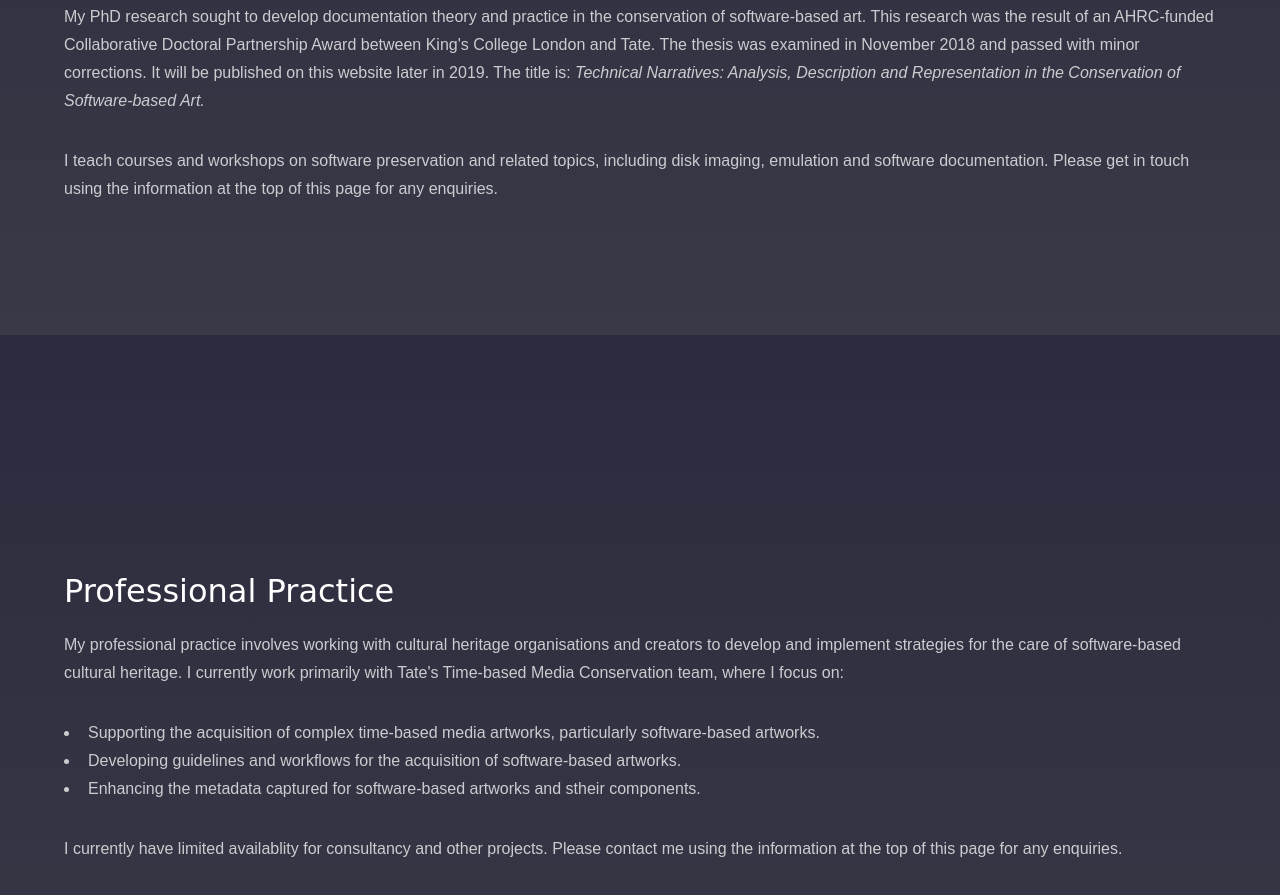
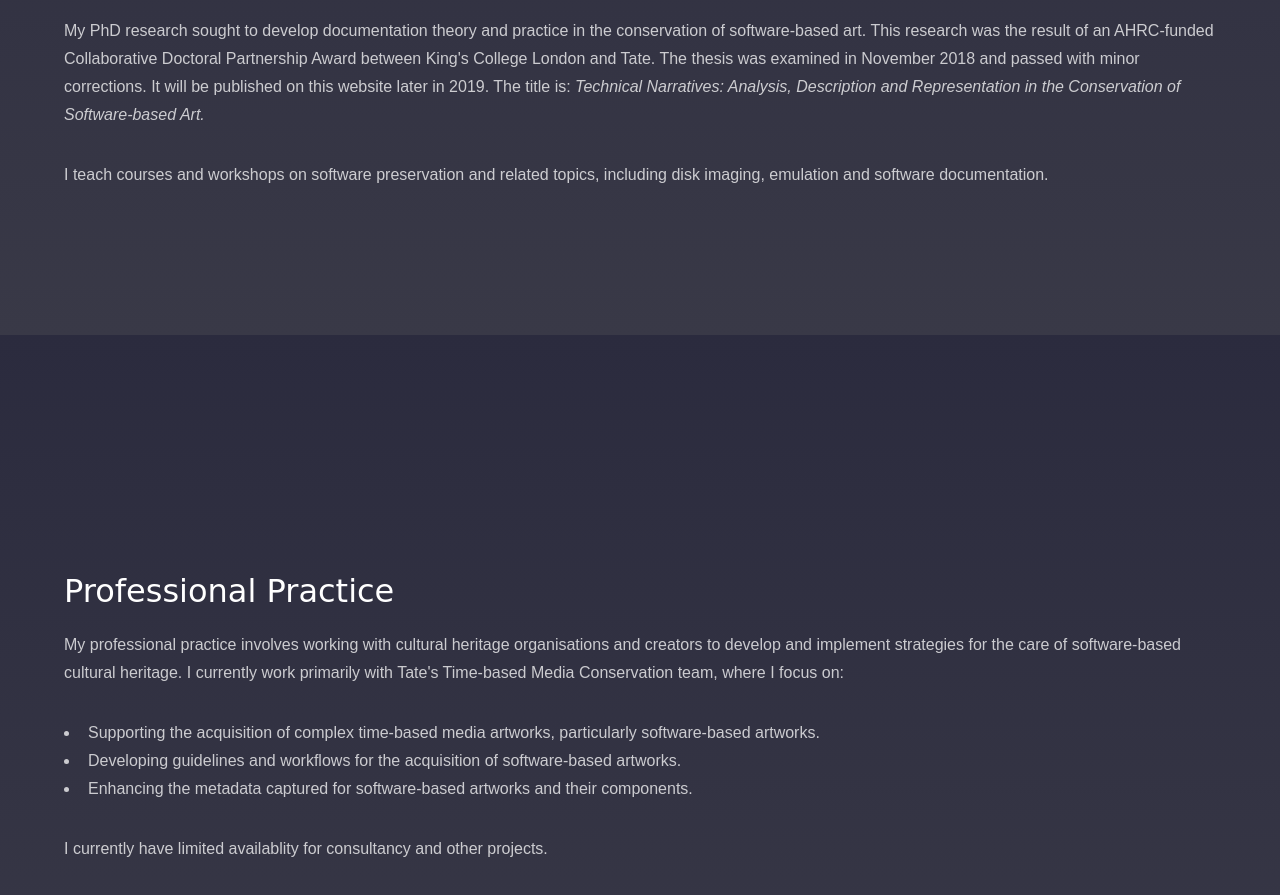
Before and after one commit to tomensom/tomensom.github.io, a plain HTML site: page index.html in a window 1280 px wide. Shown: the part 1241-2136 px from the top of the page. Drawn offline with Linux system fonts and the light colour scheme; a web font is replaced by a local one.

Commit message:
Update index.html
Minor tweaks

```diff
--- a/index.html
+++ b/index.html
@@ -73,7 +73,7 @@
 								<li>Modelling, metadata and ontologies as tools in support of digital preservation and information exchange.</li>
 							</ul>
 							<p>My PhD research sought to develop documentation theory and practice in the conservation of software-based art. This research was the result of an AHRC-funded Collaborative Doctoral Partnership Award between King's College London and Tate. The thesis was examined in November 2018 and passed with minor corrections. It will be published on this website later in 2019. The title is: <em>Technical Narratives: Analysis, Description and Representation in the Conservation of Software-based Art.</em></p>
-							<p>I teach courses and workshops on software preservation and related topics, including disk imaging, emulation and software documentation. Please get in touch using the information at the top of this page for any enquiries.</p>
+							<p>I teach courses and workshops on software preservation and related topics, including disk imaging, emulation and software documentation.</p>
 						</div>
 					</section>
 
@@ -85,9 +85,9 @@
 							<ul>
 							<li>Supporting the acquisition of complex time-based media artworks, particularly software-based artworks.</li>
 							<li>Developing guidelines and workflows for the acquisition of software-based artworks.</li>
-							<li>Enhancing the metadata captured for software-based artworks and stheir components.</li>
+							<li>Enhancing the metadata captured for software-based artworks and their components.</li>
 							</ul>
-							<p>I currently have limited availablity for consultancy and other projects. Please contact me using the information at the top of this page for any enquiries.</p>
+							<p>I currently have limited availablity for consultancy and other projects.</p>
 						</div>
 					</section>
 
```
